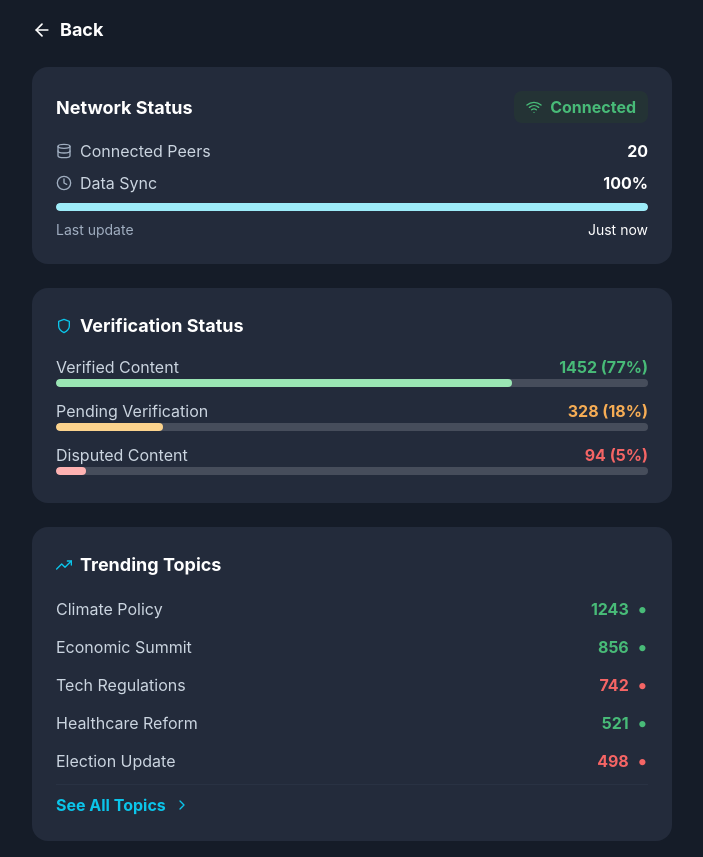
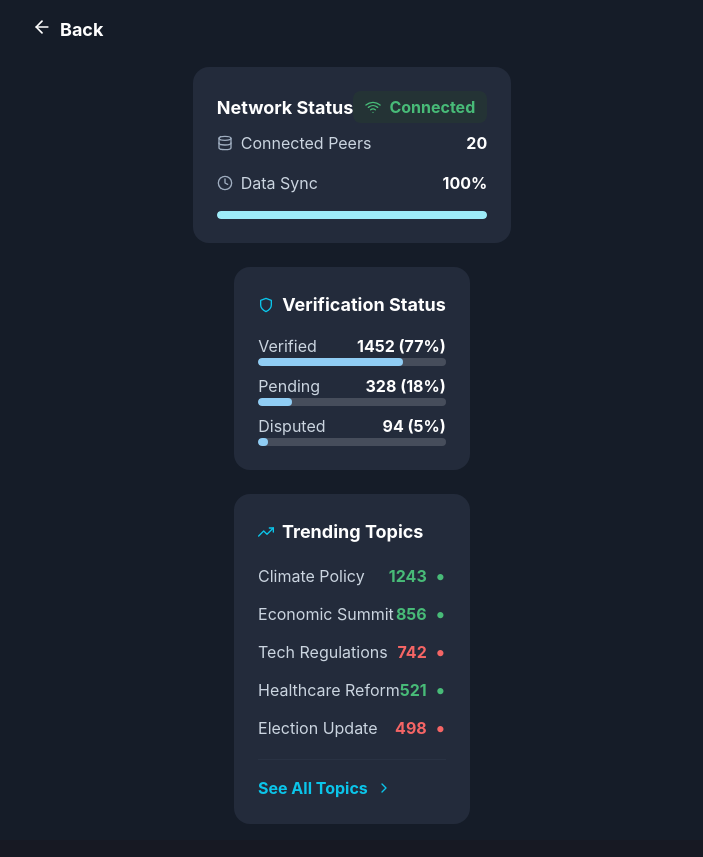
Before and after one commit to manchain/Truze, a Next.js app: page /stats in a window 1280 px wide. Shown: the whole page, without its empty margins (288-991 px from the left). Built offline with nearby package versions, Linux system fonts and the light colour scheme.

Commit message:
feat: Updated the Ui animations and components

```diff
--- a/package.json
+++ b/package.json
@@ -18,12 +18,15 @@
     "@openzeppelin/contracts": "^4.8.0",
     "@solana/web3.js": "^1.87.6",
     "circomlib": "^2.0.3",
-    "framer-motion": "^10.15.1",
+    "clsx": "^2.1.1",
+    "framer-motion": "^12.9.4",
     "next": "^13.4.12",
     "react": "^18.2.0",
     "react-dom": "^18.2.0",
     "react-icons": "^4.10.1",
     "snarkjs": "^0.4.16",
+    "tailwind-merge": "^3.2.0",
+    "tailwindcss": "^4.1.5",
     "web3": "^1.8.0"
   },
   "devDependencies": {
--- /dev/null
+++ b/src/components/magic-ui/blur-in.tsx
@@ -0,0 +1,21 @@
+import { motion } from "framer-motion";
+import { cn } from "@/lib/utils";
+
+interface BlurInProps {
+  children: React.ReactNode;
+  className?: string;
+  delay?: number;
+}
+
+export function BlurIn({ children, className, delay = 0 }: BlurInProps) {
+  return (
+    <motion.div
+      initial={{ filter: "blur(10px)", opacity: 0 }}
+      animate={{ filter: "blur(0px)", opacity: 1 }}
+      transition={{ duration: 0.5, delay }}
+      className={cn(className)}
+    >
+      {children}
+    </motion.div>
+  );
+}
--- /dev/null
+++ b/src/components/magic-ui/fade-in.tsx
@@ -0,0 +1,21 @@
+import { motion } from "framer-motion";
+import { cn } from "@/lib/utils";
+
+interface FadeInProps {
+  children: React.ReactNode;
+  className?: string;
+  delay?: number;
+}
+
+export function FadeIn({ children, className, delay = 0 }: FadeInProps) {
+  return (
+    <motion.div
+      initial={{ opacity: 0 }}
+      animate={{ opacity: 1 }}
+      transition={{ duration: 0.5, delay }}
+      className={cn(className)}
+    >
+      {children}
+    </motion.div>
+  );
+}
--- /dev/null
+++ b/src/components/magic-ui/index.ts
@@ -0,0 +1,5 @@
+export { BlurIn } from "./blur-in";
+export { SlideIn } from "./slide-in";
+export { ScaleIn } from "./scale-in";
+export { FadeIn } from "./fade-in";
+export { RotateIn } from "./rotate-in";
--- /dev/null
+++ b/src/components/magic-ui/rotate-in.tsx
@@ -0,0 +1,27 @@
+import { motion } from "framer-motion";
+import { cn } from "@/lib/utils";
+
+interface RotateInProps {
+  children: React.ReactNode;
+  className?: string;
+  angle?: number;
+  delay?: number;
+}
+
+export function RotateIn({
+  children,
+  className,
+  angle = 45,
+  delay = 0
+}: RotateInProps) {
+  return (
+    <motion.div
+      initial={{ rotate: angle, opacity: 0 }}
+      animate={{ rotate: 0, opacity: 1 }}
+      transition={{ duration: 0.5, delay }}
+      className={cn(className)}
+    >
+      {children}
+    </motion.div>
+  );
+}
--- /dev/null
+++ b/src/components/magic-ui/scale-in.tsx
@@ -0,0 +1,27 @@
+import { motion } from "framer-motion";
+import { cn } from "@/lib/utils";
+
+interface ScaleInProps {
+  children: React.ReactNode;
+  className?: string;
+  scale?: number;
+  delay?: number;
+}
+
+export function ScaleIn({
+  children,
+  className,
+  scale = 0.8,
+  delay = 0
+}: ScaleInProps) {
+  return (
+    <motion.div
+      initial={{ scale, opacity: 0 }}
+      animate={{ scale: 1, opacity: 1 }}
+      transition={{ duration: 0.5, delay }}
+      className={cn(className)}
+    >
+      {children}
+    </motion.div>
+  );
+}
--- /dev/null
+++ b/src/components/magic-ui/slide-in.tsx
@@ -0,0 +1,34 @@
+import { motion } from "framer-motion";
+import { cn } from "@/lib/utils";
+
+interface SlideInProps {
+  children: React.ReactNode;
+  className?: string;
+  direction?: "left" | "right" | "up" | "down";
+  delay?: number;
+}
+
+export function SlideIn({
+  children,
+  className,
+  direction = "left",
+  delay = 0
+}: SlideInProps) {
+  const variants = {
+    left: { x: -100 },
+    right: { x: 100 },
+    up: { y: -100 },
+    down: { y: 100 }
+  };
+
+  return (
+    <motion.div
+      initial={{ ...variants[direction], opacity: 0 }}
+      animate={{ x: 0, y: 0, opacity: 1 }}
+      transition={{ duration: 0.5, delay }}
+      className={cn(className)}
+    >
+      {children}
+    </motion.div>
+  );
+}
--- /dev/null
+++ b/src/lib/utils.ts
@@ -0,0 +1,6 @@
+import { type ClassValue, clsx } from "clsx";
+import { twMerge } from "tailwind-merge";
+
+export function cn(...inputs: ClassValue[]) {
+  return twMerge(clsx(inputs));
+}
--- a/src/pages/stats.tsx
+++ b/src/pages/stats.tsx
@@ -4,6 +4,7 @@ import {
 } from '@chakra-ui/react';
 import { FiArrowLeft, FiWifi, FiDatabase, FiClock, FiShield, FiTrendingUp, FiChevronRight } from 'react-icons/fi';
 import { useRouter } from 'next/router';
+import { BlurIn, SlideIn, FadeIn, ScaleIn } from '../components/magic-ui';
 
 const statsData = {
   network: {
@@ -34,13 +35,21 @@ const Stats = () => {
   return (
     <Box minH="100vh" bg={isDark ? '#151C28' : 'gray.50'} px={2} py={4}>
       <Box maxW="container.sm" mx="auto">
+        <BlurIn duration={0.8} delay={0.2}>
           <HStack mb={6} align="center">
+            <ScaleIn duration={0.5} delay={0.4}>
               <Icon as={FiArrowLeft} color={isDark ? 'white' : 'gray.700'} fontSize="xl" cursor="pointer" onClick={() => router.back()} />
+            </ScaleIn>
+            <ScaleIn duration={0.5} delay={0.5}>
               <Text color={isDark ? 'white' : 'gray.800'} fontWeight="bold" fontSize="lg">Back</Text>
+            </ScaleIn>
           </HStack>
+        </BlurIn>
         <VStack spacing={6}>
           {/* Network Status Card */}
+          <SlideIn direction="right" duration={0.6} delay={0.3}>
             <Box bg={isDark ? '#232B3B' : 'white'} borderRadius="2xl" p={6} w="full">
+              <ScaleIn duration={0.5} delay={0.4}>
                 <Flex justify="space-between" align="center" mb={2}>
                   <Text color={isDark ? 'white' : 'gray.800'} fontWeight="bold" fontSize="lg">Network Status</Text>
                   <HStack bg={isDark ? 'rgba(39, 60, 48, 0.5)' : 'green.50'} px={3} py={1} borderRadius="lg">
@@ -48,80 +57,138 @@ const Stats = () => {
                     <Text color="green.400" fontWeight="bold" fontSize="md">Connected</Text>
                   </HStack>
                 </Flex>
-            <HStack spacing={4} mb={2} mt={4}>
+              </ScaleIn>
+              <VStack spacing={4} align="stretch">
+                <FadeIn duration={0.5} delay={0.5}>
+                  <HStack spacing={4}>
                     <HStack spacing={2} flex={1}>
                       <Icon as={FiDatabase} color={isDark ? 'gray.400' : 'gray.500'} />
                       <Text color={isDark ? 'gray.300' : 'gray.600'} fontSize="md">Connected Peers</Text>
                     </HStack>
                     <Text color={isDark ? 'white' : 'gray.800'} fontWeight="bold">{statsData.network.peers}</Text>
                   </HStack>
-            <HStack spacing={4} mb={2}>
+                </FadeIn>
+                <FadeIn duration={0.5} delay={0.6}>
+                  <HStack spacing={4}>
                     <HStack spacing={2} flex={1}>
                       <Icon as={FiClock} color={isDark ? 'gray.400' : 'gray.500'} />
                       <Text color={isDark ? 'gray.300' : 'gray.600'} fontSize="md">Data Sync</Text>
                     </HStack>
                     <Text color={isDark ? 'white' : 'gray.800'} fontWeight="bold">{statsData.network.sync}%</Text>
                   </HStack>
-            <Progress value={statsData.network.sync} size="sm" colorScheme="cyan" borderRadius="full" mb={2} />
-            <Flex justify="space-between" align="center">
-              <Text color={isDark ? 'gray.400' : 'gray.500'} fontSize="sm">Last update</Text>
-              <Text color={isDark ? 'white' : 'gray.800'} fontSize="sm">{statsData.network.lastUpdate}</Text>
-            </Flex>
+                </FadeIn>
+                <FadeIn duration={0.5} delay={0.7}>
+                  <Progress value={statsData.network.sync} size="sm" colorScheme="cyan" borderRadius="full" />
+                </FadeIn>
+              </VStack>
             </Box>
+          </SlideIn>
 
           {/* Verification Status Card */}
+          <SlideIn direction="left" duration={0.6} delay={0.4}>
             <Box bg={isDark ? '#232B3B' : 'white'} borderRadius="2xl" p={6} w="full">
+              <ScaleIn duration={0.5} delay={0.5}>
                 <Flex align="center" mb={4}>
                   <Icon as={FiShield} color={isDark ? 'cyan.400' : 'cyan.600'} mr={2} />
                   <Text color={isDark ? 'white' : 'gray.800'} fontWeight="bold" fontSize="lg">Verification Status</Text>
                 </Flex>
+              </ScaleIn>
               <VStack align="stretch" spacing={2}>
+                <FadeIn duration={0.5} delay={0.6}>
                   <Box>
                     <Flex justify="space-between" align="center">
-                  <Text color={isDark ? 'gray.300' : 'gray.600'} fontSize="md">Verified Content</Text>
-                  <Text color="green.400" fontWeight="bold">{statsData.verification.verified.count} ({statsData.verification.verified.percent}%)</Text>
+                      <Text color={isDark ? 'gray.300' : 'gray.600'} fontSize="md">Verified</Text>
+                      <Text color={isDark ? 'white' : 'gray.800'} fontWeight="bold">{statsData.verification.verified.count} ({statsData.verification.verified.percent}%)</Text>
                     </Flex>
-                <Progress value={statsData.verification.verified.percent} size="sm" colorScheme="green" borderRadius="full" mb={1} />
+                    <Progress value={statsData.verification.verified.percent} size="sm" colorScheme="blue" borderRadius="full" />
                   </Box>
+                </FadeIn>
+                <FadeIn duration={0.5} delay={0.7}>
                   <Box>
                     <Flex justify="space-between" align="center">
-                  <Text color={isDark ? 'gray.300' : 'gray.600'} fontSize="md">Pending Verification</Text>
-                  <Text color="orange.300" fontWeight="bold">{statsData.verification.pending.count} ({statsData.verification.pending.percent}%)</Text>
+                      <Text color={isDark ? 'gray.300' : 'gray.600'} fontSize="md">Pending</Text>
+                      <Text color={isDark ? 'white' : 'gray.800'} fontWeight="bold">{statsData.verification.pending.count} ({statsData.verification.pending.percent}%)</Text>
                     </Flex>
-                <Progress value={statsData.verification.pending.percent} size="sm" colorScheme="orange" borderRadius="full" mb={1} />
+                    <Progress value={statsData.verification.pending.percent} size="sm" colorScheme="blue" borderRadius="full" />
                   </Box>
+                </FadeIn>
+                <FadeIn duration={0.5} delay={0.8}>
                   <Box>
                     <Flex justify="space-between" align="center">
-                  <Text color={isDark ? 'gray.300' : 'gray.600'} fontSize="md">Disputed Content</Text>
-                  <Text color="red.400" fontWeight="bold">{statsData.verification.disputed.count} ({statsData.verification.disputed.percent}%)</Text>
+                      <Text color={isDark ? 'gray.300' : 'gray.600'} fontSize="md">Disputed</Text>
+                      <Text color={isDark ? 'white' : 'gray.800'} fontWeight="bold">{statsData.verification.disputed.count} ({statsData.verification.disputed.percent}%)</Text>
                     </Flex>
-                <Progress value={statsData.verification.disputed.percent} size="sm" colorScheme="red" borderRadius="full" mb={1} />
+                    <Progress value={statsData.verification.disputed.percent} size="sm" colorScheme="blue" borderRadius="full" />
                   </Box>
+                </FadeIn>
               </VStack>
             </Box>
+          </SlideIn>
 
           {/* Trending Topics Card */}
+          <SlideIn direction="up" duration={0.6} delay={0.5}>
             <Box bg={isDark ? '#232B3B' : 'white'} borderRadius="2xl" p={6} w="full">
+              <ScaleIn duration={0.5} delay={0.6}>
                 <Flex align="center" mb={4}>
                   <Icon as={FiTrendingUp} color={isDark ? 'cyan.400' : 'cyan.600'} mr={2} />
                   <Text color={isDark ? 'white' : 'gray.800'} fontWeight="bold" fontSize="lg">Trending Topics</Text>
                 </Flex>
-            <VStack align="stretch" spacing={2} mb={2}>
-              {statsData.trending.map((topic, idx) => (
-                <Flex key={topic.label} justify="space-between" align="center">
-                  <Text color={isDark ? 'gray.300' : 'gray.700'} fontSize="md">{topic.label}</Text>
+              </ScaleIn>
+              <VStack align="stretch" spacing={2}>
+                <FadeIn duration={0.5} delay={0.7}>
+                  <Flex justify="space-between" align="center">
+                    <Text color={isDark ? 'gray.300' : 'gray.700'} fontSize="md">Climate Policy</Text>
                     <HStack>
-                    <Text color={topic.color} fontWeight="bold">{topic.value}</Text>
-                    <Box as="span" color={topic.color} fontSize="xl">•</Box>
+                      <Text color="green.400" fontWeight="bold">1243</Text>
+                      <Box as="span" color="green.400" fontSize="xl">•</Box>
                     </HStack>
                   </Flex>
-              ))}
+                </FadeIn>
+                <FadeIn duration={0.5} delay={0.8}>
+                  <Flex justify="space-between" align="center">
+                    <Text color={isDark ? 'gray.300' : 'gray.700'} fontSize="md">Economic Summit</Text>
+                    <HStack>
+                      <Text color="green.400" fontWeight="bold">856</Text>
+                      <Box as="span" color="green.400" fontSize="xl">•</Box>
+                    </HStack>
+                  </Flex>
+                </FadeIn>
+                <FadeIn duration={0.5} delay={0.9}>
+                  <Flex justify="space-between" align="center">
+                    <Text color={isDark ? 'gray.300' : 'gray.700'} fontSize="md">Tech Regulations</Text>
+                    <HStack>
+                      <Text color="red.400" fontWeight="bold">742</Text>
+                      <Box as="span" color="red.400" fontSize="xl">•</Box>
+                    </HStack>
+                  </Flex>
+                </FadeIn>
+                <FadeIn duration={0.5} delay={1.0}>
+                  <Flex justify="space-between" align="center">
+                    <Text color={isDark ? 'gray.300' : 'gray.700'} fontSize="md">Healthcare Reform</Text>
+                    <HStack>
+                      <Text color="green.400" fontWeight="bold">521</Text>
+                      <Box as="span" color="green.400" fontSize="xl">•</Box>
+                    </HStack>
+                  </Flex>
+                </FadeIn>
+                <FadeIn duration={0.5} delay={1.1}>
+                  <Flex justify="space-between" align="center">
+                    <Text color={isDark ? 'gray.300' : 'gray.700'} fontSize="md">Election Update</Text>
+                    <HStack>
+                      <Text color="red.400" fontWeight="bold">498</Text>
+                      <Box as="span" color="red.400" fontSize="xl">•</Box>
+                    </HStack>
+                  </Flex>
+                </FadeIn>
               </VStack>
-            <Divider borderColor={isDark ? 'gray.700' : 'gray.200'} mb={2} />
+              <Divider borderColor={isDark ? 'gray.700' : 'gray.200'} my={4} />
+              <ScaleIn duration={0.5} delay={1.2}>
                 <Button variant="link" color={isDark ? 'cyan.400' : 'cyan.600'} rightIcon={<FiChevronRight />} fontWeight="bold" fontSize="md" alignSelf="flex-end">
                   See All Topics
                 </Button>
+              </ScaleIn>
             </Box>
+          </SlideIn>
         </VStack>
       </Box>
     </Box>
--- a/tsconfig.json
+++ b/tsconfig.json
@@ -15,7 +15,11 @@
     "moduleResolution": "node",
     "resolveJsonModule": true,
     "isolatedModules": true,
-    "jsx": "preserve"
+    "jsx": "preserve",
+    "baseUrl": ".",
+    "paths": {
+      "@/*": ["src/*"]
+    }
   },
   "include": [
     "next-env.d.ts",
```
Also changed, not shown: src/pages/index.tsx (+34 -1 lines), src/pages/upload.tsx (+29 -0 lines), 1 other file (tests, documents, lock files or other folders). Lines whose indentation alone changed are shown as unchanged.
